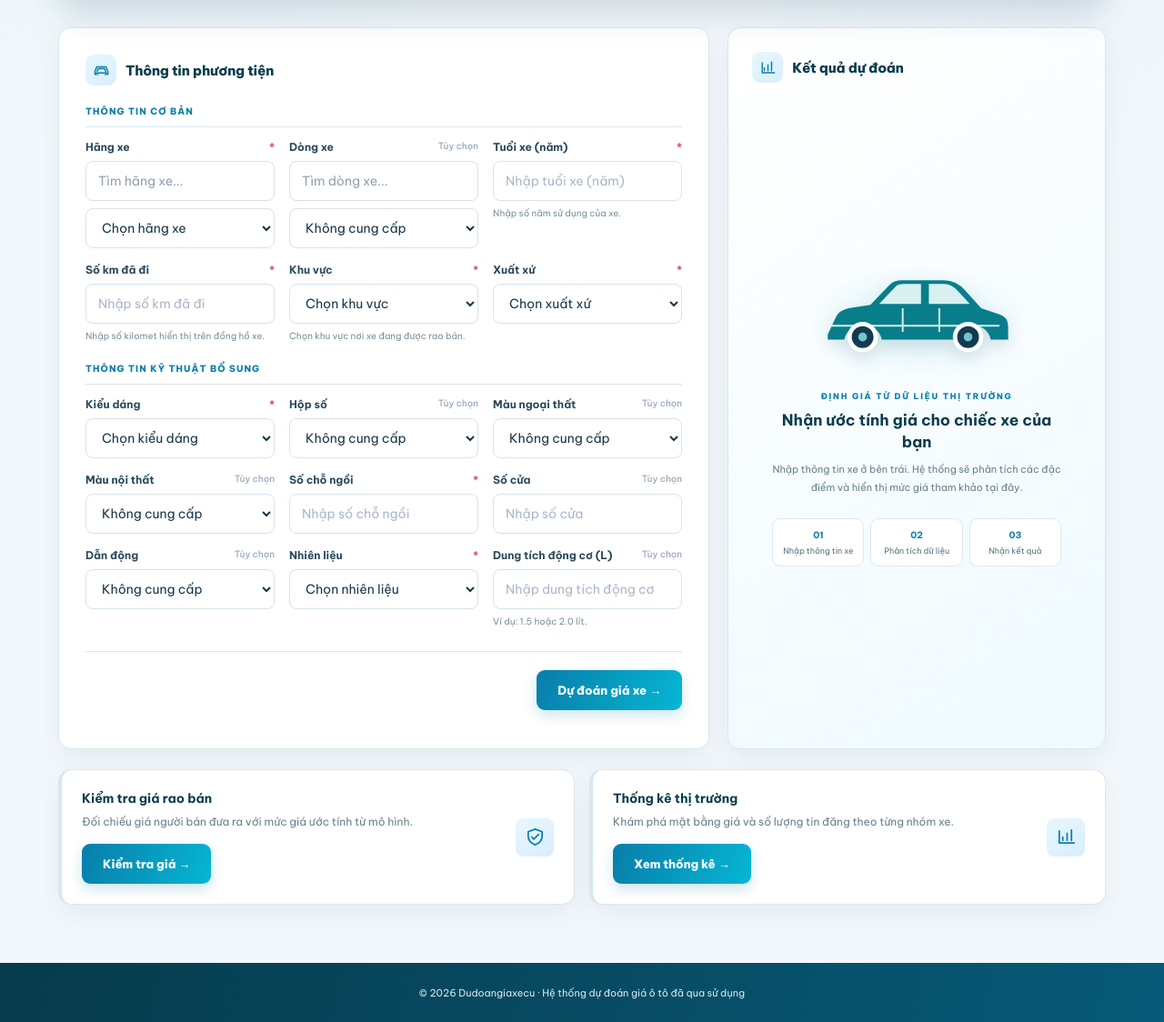
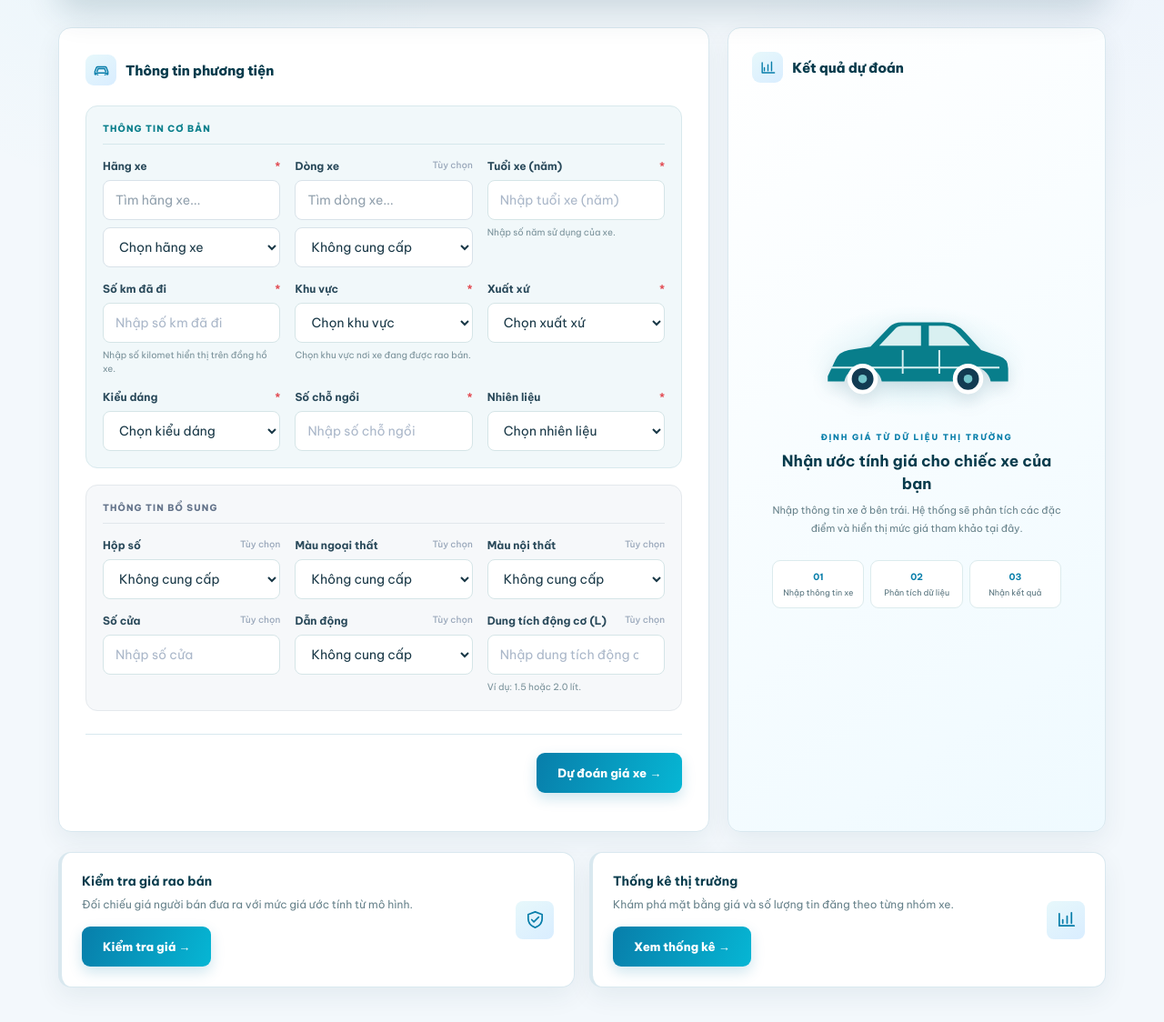
Before and after one commit to thienthien1412/DuAn_MachineLearning_Bonbanh, a Flask app: page / in a window 1280 px wide. Shown: the part 506-1630 px from the top of the page at 91% size. Run offline with Flask 3, Linux system fonts and the light colour scheme; parts of the project's set-up code (start-up, migrations or seed data) failed here and were passed over.

Commit message:
Improve vehicle form grouping, chart colors and table quick filters

```diff
--- a/website/templates/index.html
+++ b/website/templates/index.html
@@ -186,6 +186,27 @@ h1 {
     font-size:17px;
 }
 
+.field-section {
+    padding:18px;
+    border:1px solid;
+    border-radius:13px;
+    margin-top:18px;
+}
+.field-section-basic {
+    background:#f1f8fa;
+    border-color:#d8e9ed;
+}
+.field-section-extra {
+    background:#f6f8fa;
+    border-color:#e4e9ed;
+}
+.field-section .section-label {
+    margin:0 0 16px;
+    padding-bottom:10px;
+}
+.field-section-basic .section-label {color:#087e8b;border-color:#d5e8eb}
+.field-section-extra .section-label {color:#64748b;border-color:#e1e7eb}
+
 .section-label {
     font-weight:800;
     color:var(--blue);
@@ -892,10 +947,14 @@ tbody tr:hover{background:#f0f9fd}
         <section class="card">
             <div class="card-title"><span class="symbol"><svg viewBox="0 0 24 24"><path d="M3 13.5 5 8.2a2 2 0 0 1 1.9-1.3h10.2A2 2 0 0 1 19 8.2l2 5.3v4h-2v-2H5v2H3z"/><path d="m6 13.5 1.5-4h9l1.5 4M7 18h.01M17 18h.01"/></svg></span> Thông tin phương tiện</div>
             <form id="prediction-form">
-                <div class="section-label">THÔNG TIN CƠ BẢN</div>
-                <div class="form-grid" id="prediction-fields"></div>
-                <div class="section-label">THÔNG TIN KỸ THUẬT BỔ SUNG</div>
-                <div class="form-grid" id="prediction-extra"></div>
+                <div class="field-section field-section-basic">
+                    <div class="section-label">THÔNG TIN CƠ BẢN</div>
+                    <div class="form-grid" id="prediction-fields"></div>
+                </div>
+                <div class="field-section field-section-extra">
+                    <div class="section-label">THÔNG TIN BỔ SUNG</div>
+                    <div class="form-grid" id="prediction-extra"></div>
+                </div>
                 <div class="form-footer">
                     <button class="button" id="predict-button" type="submit">Dự đoán giá xe →</button>
                 </div>
@@ -962,7 +1021,14 @@ tbody tr:hover{background:#f0f9fd}
         <section class="card">
             <div class="card-title"><span class="symbol"><svg viewBox="0 0 24 24"><path d="M3 13.5 5 8.2a2 2 0 0 1 1.9-1.3h10.2A2 2 0 0 1 19 8.2l2 5.3v4h-2v-2H5v2H3z"/><path d="m6 13.5 1.5-4h9l1.5 4M7 18h.01M17 18h.01"/></svg></span> Thông tin phương tiện</div>
             <form id="check-form">
-                <div class="section-label">THÔNG TIN CƠ BẢN</div><div class="form-grid" id="check-fields"></div><div class="section-label">THÔNG SỐ BỔ SUNG</div><div class="form-grid" id="check-extra"></div>
+                <div class="field-section field-section-basic">
+                    <div class="section-label">THÔNG TIN CƠ BẢN</div>
+                    <div class="form-grid" id="check-fields"></div>
+                </div>
+                <div class="field-section field-section-extra">
+                    <div class="section-label">THÔNG TIN BỔ SUNG</div>
+                    <div class="form-grid" id="check-extra"></div>
+                </div>
                 <div class="field" style="margin-top:20px;max-width:420px">
                     <label>Giá rao bán (VNĐ) <span class="required">*</span></label>
                     <input id="asking-price" type="text" inputmode="numeric" autocomplete="off" placeholder="Ví dụ: 450.000.000" required><small class="field-hint">Nhập giá đang được người bán rao, đơn vị VNĐ.</small>
@@ -1174,7 +1248,7 @@ const REQUIRED = [
 
 const BASIC = [
     "hang_xe","dong_xe","tuoi_xe","so_km_da_di",
-    "khu_vuc","xuat_xu"
+    "khu_vuc","xuat_xu","kieu_dang","so_cho_ngoi","nhien_lieu"
 ];
 
 let OPTIONS = {};
@@ -1586,7 +1660,13 @@ function destroyChart(id) {
     if(charts[id]) charts[id].destroy();
 }
 
-const CHART_PALETTE = ["#087eaa"];
+const CHART_COLORS = {
+    price:"#0f766e",
+    count:"#356a9a",
+    median:"#a87924",
+    age:"#64748b"
+};
+let TABLE_ROWS = {make:[],age:[]};
 
 function compactChartValue(value) {
     const n=Number(value);
@@ -1637,7 +1717,7 @@ function chartBaseOptions() {
     };
 }
 
-function drawBar(id,labels,values,label,horizontal=false) {
+function drawBar(id,labels,values,label,horizontal=false,color=CHART_COLORS.price) {
     destroyChart(id);
     const options=chartBaseOptions();
     options.indexAxis=horizontal?"y":"x";
@@ -1654,9 +1734,9 @@ function drawBar(id,labels,values,label,horizontal=false) {
             datasets:[{
                 label,
                 data:values,
-                backgroundColor:"#087eaa",
-                hoverBackgroundColor:"#06b6d4",
-                borderColor:"#087eaa",
+                backgroundColor:color,
+                hoverBackgroundColor:color,
+                borderColor:color,
                 borderWidth:1,
                 borderRadius:horizontal?7:8,
                 borderSkipped:false,
@@ -1669,13 +1749,13 @@ function drawBar(id,labels,values,label,horizontal=false) {
     });
 }
 
-function drawLine(id,labels,values,label) {
+function drawLine(id,labels,values,label,color=CHART_COLORS.age) {
     destroyChart(id);
     const canvas=$(id);
     const ctx=canvas.getContext("2d");
     const gradient=ctx.createLinearGradient(0,0,0,canvas.clientHeight||260);
-    gradient.addColorStop(0,"rgba(6,182,212,.28)");
-    gradient.addColorStop(1,"rgba(6,182,212,.015)");
+    gradient.addColorStop(0,"rgba(100,116,139,.22)");
+    gradient.addColorStop(1,"rgba(100,116,139,.015)");
     const options=chartBaseOptions();
     options.plugins.tooltip.callbacks.label=context=>
         " "+label+": "+compactChartValue(context.parsed.y);
@@ -1687,33 +1767,46 @@ function drawLine(id,labels,values,label) {
             datasets:[{
                 label,
                 data:values,
-                borderColor:"#087eaa",
+                borderColor:color,
                 backgroundColor:gradient,
                 fill:true,
                 tension:.36,
                 borderWidth:3,
                 pointRadius:4,
                 pointHoverRadius:7,
-                pointBackgroundColor:"#087eaa",
+                pointBackgroundColor:color,
                 pointBorderColor:"#ffffff",
                 pointBorderWidth:2,
-                segment:{borderColor:"#087eaa"}
+                segment:{borderColor:color}
             }]
         },
         options
     });
 }
 
-function fillTable(id,rows,nameLabel) {
+function fillTable(id,rows,nameLabel,searchId) {
     const body=$(id);
+    const key=id==="make-table"?"make":"age";
+    TABLE_ROWS[key]=rows || [];
+
+    const query=$(searchId).value.trim().toLocaleLowerCase("vi");
+    const filtered=TABLE_ROWS[key].filter(row=>{
+        const searchable=[
+            rowName(row),rowCount(row),rowAverage(row),rowMedian(row),
+            rowP25(row),rowP75(row)
+        ].join(" ").toLocaleLowerCase("vi");
+        return searchable.includes(query);
+    });
+
     body.innerHTML="";
-
-    if(!rows.length) {
-        body.innerHTML='<tr><td colspan="6">Không có dữ liệu cho nhóm này.</td></tr>';
+    $(key+"-table-count").textContent=filtered.length+" / "+TABLE_ROWS[key].length+" nhóm";
+
+    if(!filtered.length) {
+        body.innerHTML='<tr><td colspan="6">Không tìm thấy thông tin phù hợp.</td></tr>';
         return;
     }
 
-    rows.forEach(row=>{
+    filtered.forEach(row=>{
         const tr=document.createElement("tr");
         const values=[
             rowName(row),
@@ -1760,12 +1854,14 @@ function renderStats(data) {
             return formatCompact(from)+" - "+formatCompact(to);
         }),
         distribution.map(x=>Number(getValue(x,["so_xe","so_luong","count"]) ?? 0)),
-        "Số lượng xe"
+        "Số lượng xe",
+        false,
+        CHART_COLORS.price
     );
 
     const makes=getRows(data,"top_hang_xe");
     const sortedMakes=[...makes].sort((a,b)=>rowCount(b)-rowCount(a)).slice(0,10);
-    drawBar("make-chart",sortedMakes.map(rowName),sortedMakes.map(rowCount),"Số lượng",true);
+    drawBar("make-chart",sortedMakes.map(rowName),sortedMakes.map(rowCount),"Số lượng",true,CHART_COLORS.count);
 
     // Dùng bảng thống kê đầy đủ vì top_hang_xe chỉ có số lượng, không có giá trung vị.
     const makeDetails=getRows(data,"bang_theo_hang","theo_hang");
@@ -1773,7 +1869,7 @@ function renderStats(data) {
         .sort((a,b)=>rowMedian(b)-rowMedian(a)).slice(0,10);
 
     drawBar("make-price-chart",makePrice.map(rowName),
-        makePrice.map(row=>rowMedian(row)/1e9),"Giá trung vị (tỷ)",true);
+        makePrice.map(row=>rowMedian(row)/1e9),"Giá trung vị (tỷ)",true,CHART_COLORS.median);
 
     const ages=getRows(data,"bang_theo_tuoi","theo_tuoi","tuoi_xe");
     const sortedAges=[...ages].sort((a,b)=>{
@@ -1782,10 +1878,10 @@ function renderStats(data) {
     });
 
     drawLine("age-price-chart",sortedAges.map(rowName),
-        sortedAges.map(row=>rowMedian(row)/1e9),"Giá trung vị (tỷ)");
-
-    fillTable("make-table",makeDetails,"Hãng xe");
-    fillTable("age-table",getRows(data,"bang_theo_tuoi","theo_tuoi"),"Tuổi xe");
+        sortedAges.map(row=>rowMedian(row)/1e9),"Giá trung vị (tỷ)",CHART_COLORS.age);
+
+    fillTable("make-table",makeDetails,"Hãng xe","make-table-search");
+    fillTable("age-table",getRows(data,"bang_theo_tuoi","theo_tuoi"),"Tuổi xe","age-table-search");
 }
 
 async function loadStatistics() {
@@ -1829,6 +1925,12 @@ async function loadStatistics() {
 }
 
 $("stats-button").addEventListener("click",loadStatistics);
+$("make-table-search").addEventListener("input",()=>{
+    fillTable("make-table",TABLE_ROWS.make,"Hãng xe","make-table-search");
+});
+$("age-table-search").addEventListener("input",()=>{
+    fillTable("age-table",TABLE_ROWS.age,"Tuổi xe","age-table-search");
+});
 
 async function initialize() {
     showPage();
```
Also changed, not shown: other parts of website/templates/index.html (+47 -4 lines).
